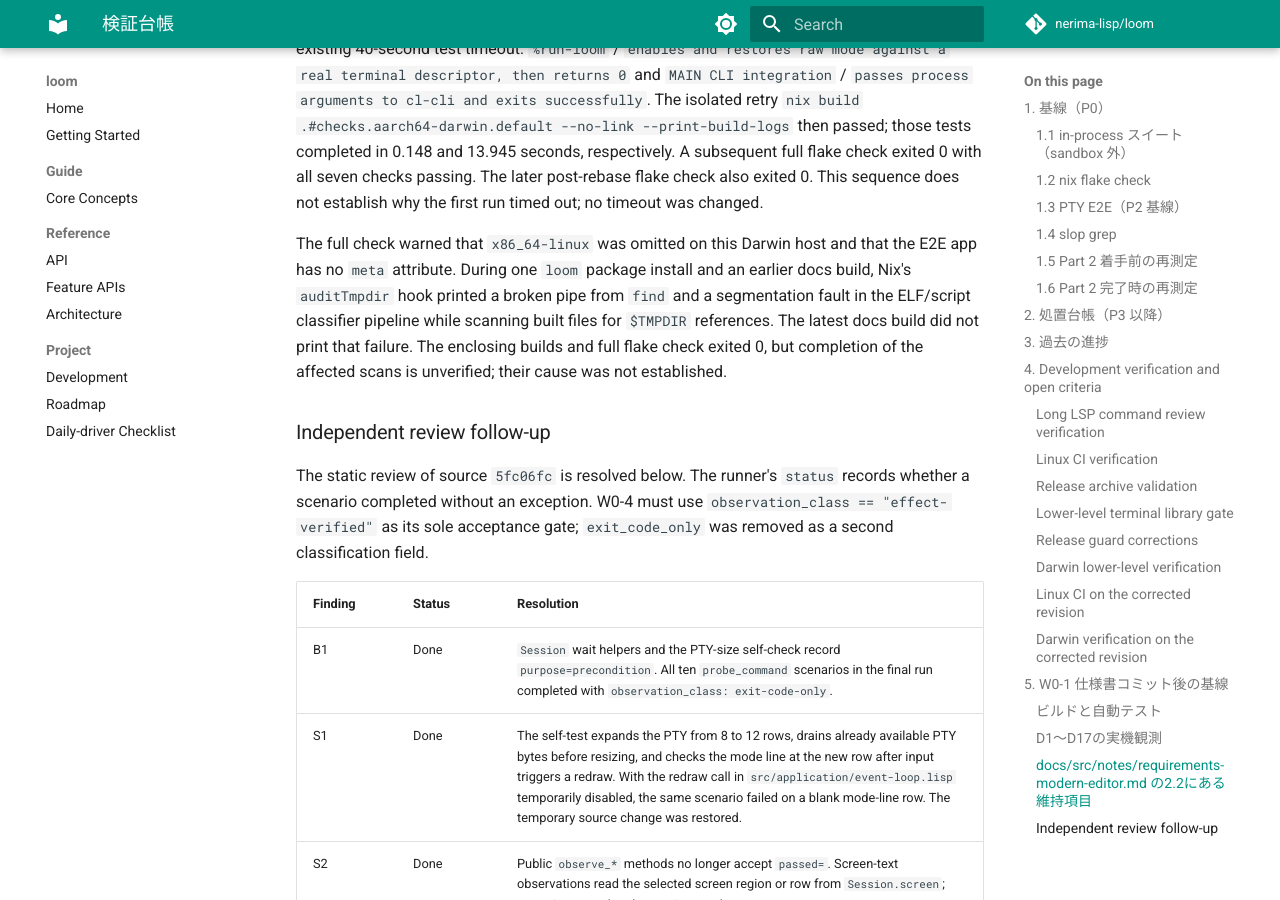
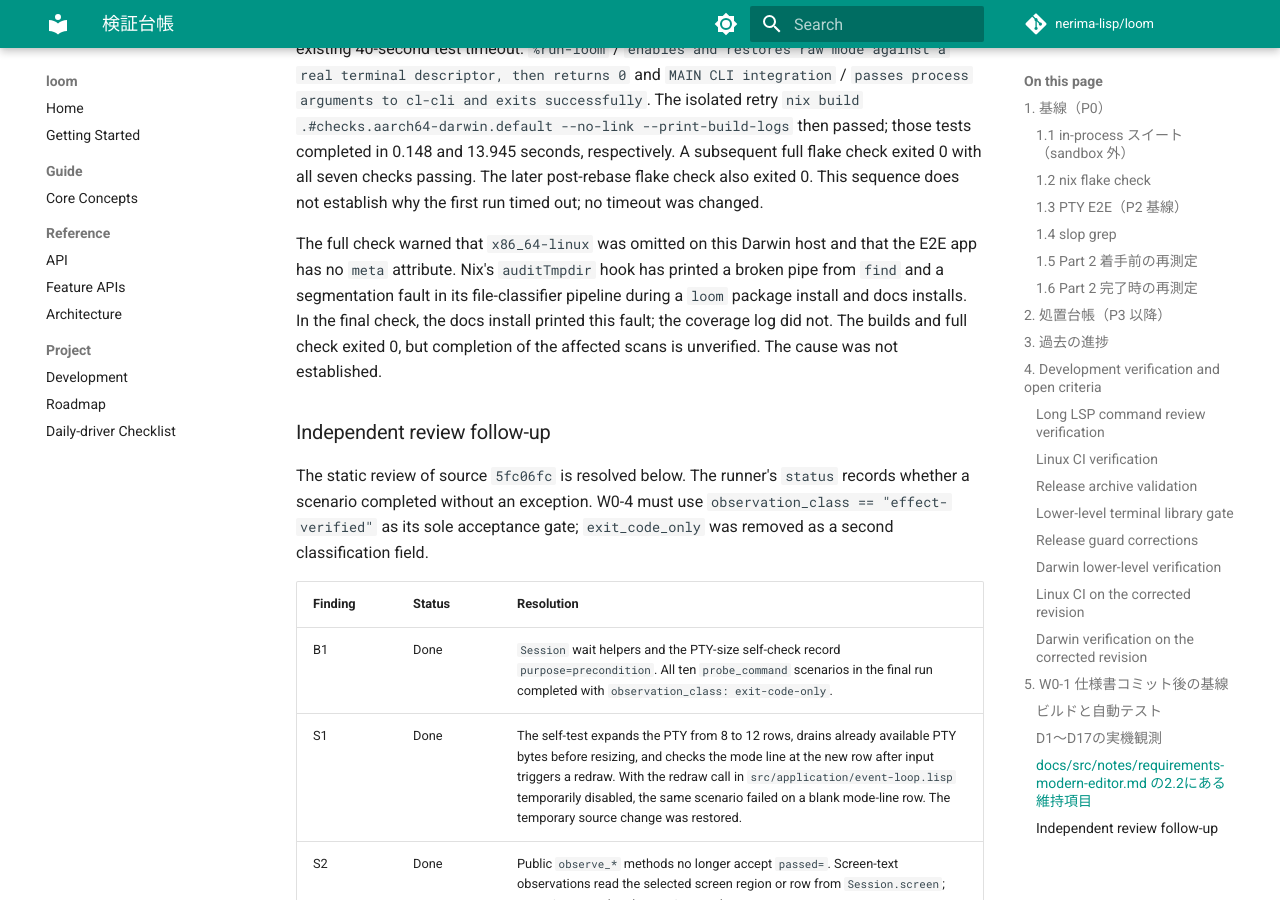
Before and after one commit to nerima-lisp/loom, an MkDocs documentation site: the page built from docs/src/notes/verification-ledger.md, in a window 1280 px wide and 900 px high, scrolled down 26851 px. Built offline with MkDocs 1.6.1 and Material for MkDocs 9.7.7, drawn with Linux system fonts in a browser that asks for light colours; comment, search, counter and statistics services are not loaded; some of the changed text lies outside the part shown.

Commit message:
docs: update audit scan note

```diff
--- a/docs/src/notes/verification-ledger.md
+++ b/docs/src/notes/verification-ledger.md
@@ -809,12 +809,12 @@ checks passing. The later post-rebase flake check also exited 0. This sequence
 does not establish why the first run timed out; no timeout was changed.
 
 The full check warned that `x86_64-linux` was omitted on this Darwin host and
-that the E2E app has no `meta` attribute. During one `loom` package install and
-an earlier docs build, Nix's `auditTmpdir` hook printed a broken pipe from
-`find` and a segmentation fault in the ELF/script classifier pipeline while
-scanning built files for `$TMPDIR` references. The latest docs build did not
-print that failure. The enclosing builds and full flake check exited 0, but
-completion of the affected scans is unverified; their cause was not established.
+that the E2E app has no `meta` attribute. Nix's `auditTmpdir` hook has printed a
+broken pipe from `find` and a segmentation fault in its file-classifier
+pipeline during a `loom` package install and docs installs. In the final check,
+the docs install printed this fault; the coverage log did not. The builds and
+full check exited 0, but completion of the affected scans is unverified. The
+cause was not established.
 
 ### Independent review follow-up
 
@@ -882,6 +882,4 @@ scenario was already `exit-code-only` in the baseline and is not part of the
 
 After the final rebase, `nix flake check --print-build-logs` exited 0 with all
 eight checks passing on aarch64-darwin; Nix omitted x86_64-linux. The coverage
-derivation reported 1507 passed, 3 skipped, and 0 failed or errored. Its build
-log contained no broken-pipe or segmentation-fault report from the temporary-
-directory audit helper.
+derivation reported 1507 passed, 3 skipped, and 0 failed or errored.
```
